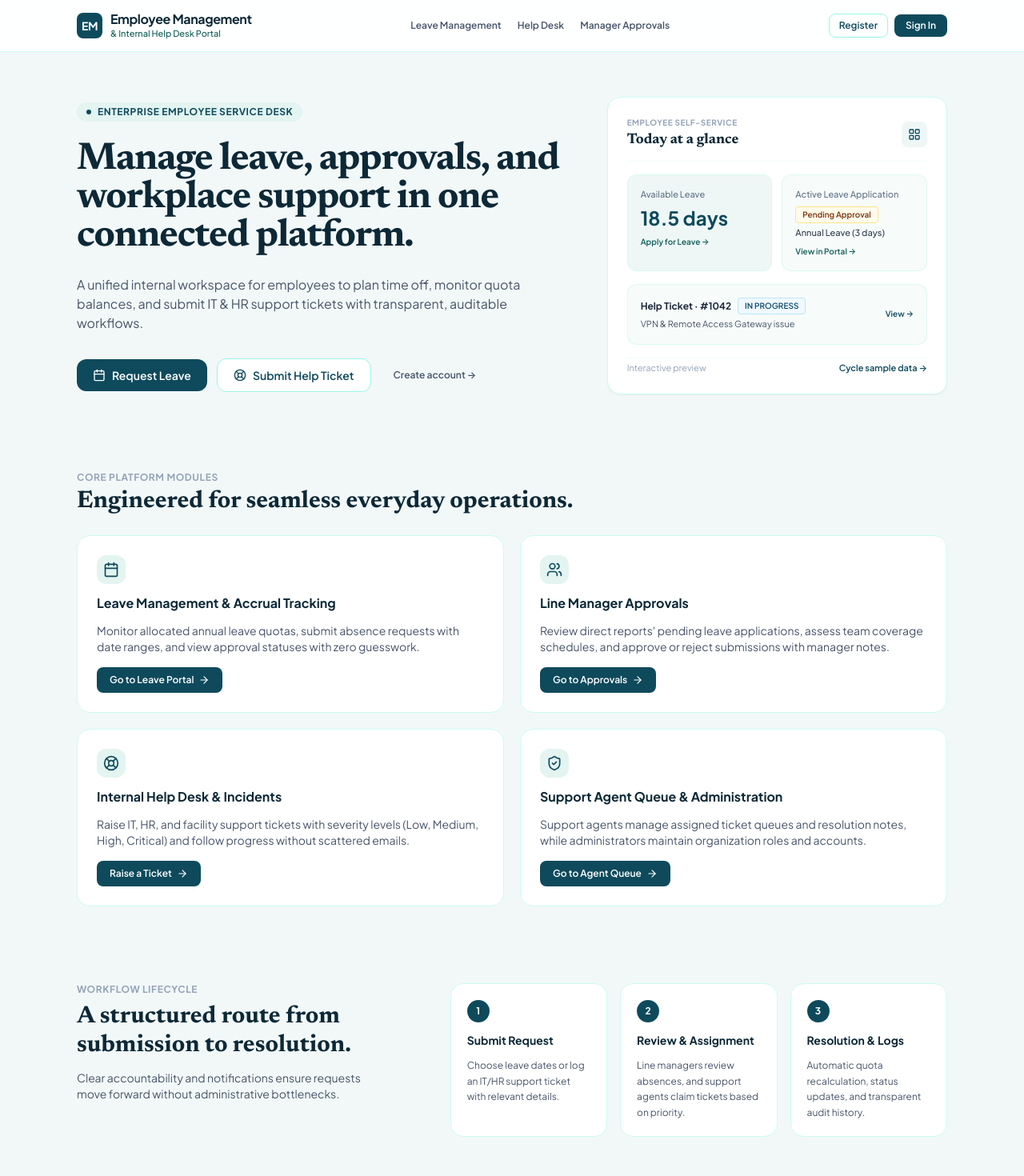
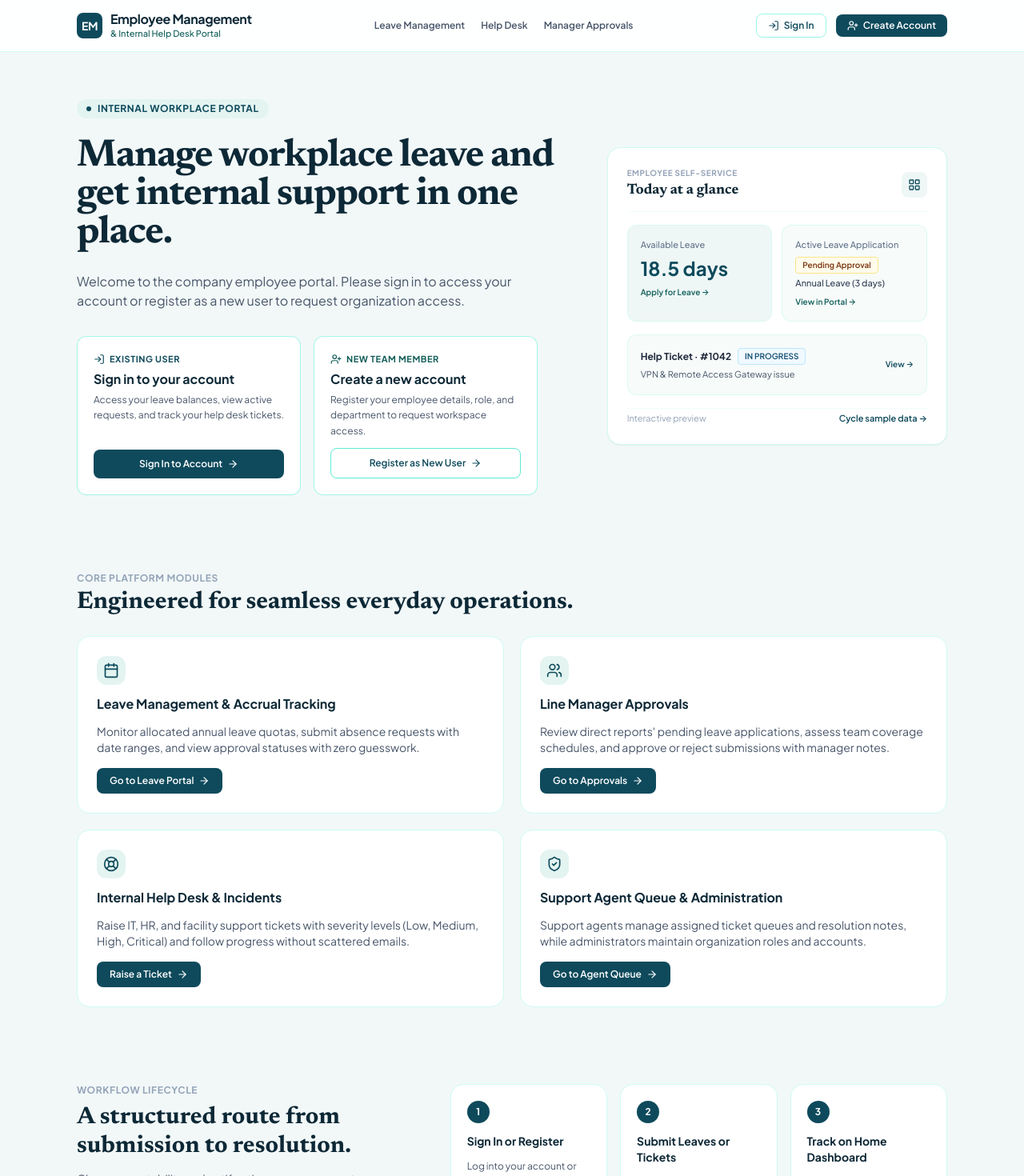
Before and after one commit to elvismungai99-ai/employee-magt-and-internal-help-desk-system, a React (Vite) app in the folder frontend/: page / in a window 1280 px wide. Shown: the top 1470 px of the page at 80% size. Built offline with nearby package versions, Linux system fonts and the light colour scheme; no server answers.

Commit message:
feat: route login directly to home page, landing page requests sign in or registration, smooth user flow

```diff
--- a/frontend/src/api/client.ts
+++ b/frontend/src/api/client.ts
@@ -22,10 +22,12 @@ export const getStoredRefreshToken = (): string | null => {
   return localStorage.getItem(REFRESH_TOKEN_KEY) || sessionStorage.getItem(REFRESH_TOKEN_KEY);
 };
 
-export const setStoredRefreshToken = (token: string | null, persistent: boolean = true) => {
+export const setStoredRefreshToken = (token: string | null, persistent: boolean = false) => {
   if (token) {
-    if (persistent || localStorage.getItem(REFRESH_TOKEN_KEY)) {
+    if (persistent) {
       localStorage.setItem(REFRESH_TOKEN_KEY, token);
+    } else {
+      localStorage.removeItem(REFRESH_TOKEN_KEY);
     }
     sessionStorage.setItem(REFRESH_TOKEN_KEY, token);
   } else {
--- a/frontend/src/context/AuthContext.tsx
+++ b/frontend/src/context/AuthContext.tsx
@@ -71,7 +71,7 @@ export const AuthProvider: React.FC<{ children: React.ReactNode }> = ({ children
     initAuth();
   }, [clearAuthState, fetchProfile]);
 
-  const login = async (payload: LoginPayload, rememberMe: boolean = true) => {
+  const login = async (payload: LoginPayload, rememberMe: boolean = false) => {
     setIsLoading(true);
     try {
       const authData = await authApi.login(payload);
@@ -86,7 +86,7 @@ export const AuthProvider: React.FC<{ children: React.ReactNode }> = ({ children
     }
   };
 
-  const register = async (payload: RegisterPayload, rememberMe: boolean = true) => {
+  const register = async (payload: RegisterPayload, rememberMe: boolean = false) => {
     setIsLoading(true);
     try {
       // Backend registers account with PENDING_APPROVAL status for HR verification
--- a/frontend/src/pages/LandingPage.tsx
+++ b/frontend/src/pages/LandingPage.tsx
@@ -8,13 +8,14 @@ import {
   ShieldCheck,
   LayoutGrid,
   ArrowRight,
-  Clock,
-  CheckCircle2,
-  FileText
+  LogIn,
+  UserPlus,
+  LogOut,
+  CheckCircle2
 } from 'lucide-react';
 
 export const LandingPage: React.FC = () => {
-  const { user, isAuthenticated } = useAuth();
+  const { user, isAuthenticated, logout } = useAuth();
   const navigate = useNavigate();
 
   // Interactive sample state for "Today at a glance" widget
@@ -43,8 +44,43 @@ export const LandingPage: React.FC = () => {
     }
   };
 
+  const handleLogout = async () => {
+    await logout();
+  };
+
   return (
     <div className="min-h-screen bg-[#f2f8f8] text-[#0d2836] flex flex-col font-sans selection:bg-teal-200 selection:text-teal-900">
+
+      {/* Active Session Notice Banner (if previous session detected in browser) */}
+      {isAuthenticated && (
+        <aside aria-label="Active session banner" className="bg-[#0e4a5c] text-white text-xs px-4 py-2 border-b border-teal-800">
+          <div className="max-w-6xl mx-auto flex flex-col sm:flex-row items-center justify-between gap-2">
+            <div className="flex items-center gap-2">
+              <span className="w-2 h-2 rounded-full bg-emerald-400 animate-pulse"></span>
+              <span>
+                Active session detected for <strong className="underline">{user?.fullName || user?.firstName}</strong> ({user?.employeeCode || 'Employee'}).
+              </span>
+            </div>
+            <div className="flex items-center gap-3">
+              <Link
+                to="/home"
+                className="font-bold text-[#2dd4bf] hover:underline inline-flex items-center gap-1"
+              >
+                Go to Home Dashboard &rarr;
+              </Link>
+              <span className="text-teal-400">|</span>
+              <button
+                type="button"
+                onClick={handleLogout}
+                className="text-slate-200 hover:text-white underline cursor-pointer inline-flex items-center gap-1"
+              >
+                <LogOut className="w-3 h-3" /> Sign Out
+              </button>
+            </div>
+          </div>
+        </aside>
+      )}
+
       {/* Top Navbar */}
       <header className="border-b border-teal-100 bg-white/90 backdrop-blur-md sticky top-0 z-30">
         <div className="max-w-6xl mx-auto px-4 sm:px-6 lg:px-8 h-16 flex items-center justify-between">
@@ -87,35 +123,20 @@ export const LandingPage: React.FC = () => {
             </button>
           </div>
 
+          {/* Top Auth Actions */}
           <div className="flex items-center gap-3">
-            {isAuthenticated ? (
-              <div className="flex items-center gap-3">
-                <span className="text-xs text-slate-600 hidden sm:inline">
-                  Signed in as <strong className="text-[#0d2836]">{user?.fullName || user?.firstName}</strong>
-                </span>
             <Link
-                  to="/dashboard"
-                  className="inline-flex items-center gap-1.5 px-3.5 py-2 bg-[#0e4a5c] hover:bg-[#083543] text-white text-xs font-semibold rounded-lg shadow-xs transition"
+              to="/login"
+              className="px-3.5 py-1.5 text-xs font-semibold text-[#0e4a5c] hover:bg-teal-50 border border-teal-200 rounded-lg transition inline-flex items-center gap-1.5"
             >
-                  Open Dashboard <ArrowRight className="w-3.5 h-3.5" />
+              <LogIn className="w-3.5 h-3.5" /> Sign In
             </Link>
-              </div>
-            ) : (
-              <div className="flex items-center gap-2">
             <Link
               to="/register"
-                  className="px-3 py-1.5 border border-teal-200 text-[#0e4a5c] hover:bg-teal-50 text-xs font-semibold rounded-lg transition"
+              className="px-3.5 py-1.5 bg-[#0e4a5c] hover:bg-[#083543] text-white text-xs font-semibold rounded-lg shadow-xs transition inline-flex items-center gap-1.5"
             >
-                  Register
+              <UserPlus className="w-3.5 h-3.5" /> Create Account
             </Link>
-                <Link
-                  to="/login"
-                  className="px-3.5 py-1.5 bg-[#0e4a5c] hover:bg-[#083543] text-white text-xs font-semibold rounded-lg shadow-xs transition"
-                >
-                  Sign In
-                </Link>
-              </div>
-            )}
           </div>
         </div>
       </header>
@@ -128,40 +149,60 @@ export const LandingPage: React.FC = () => {
           <div className="lg:col-span-7 space-y-6">
             <div className="inline-flex items-center gap-2 px-3 py-1 rounded-full bg-[#e3f4f1] text-[#0e4a5c] text-xs font-bold tracking-wider uppercase">
               <span className="w-1.5 h-1.5 rounded-full bg-[#0e4a5c]" />
-              Enterprise Employee Service Desk
+              Internal Workplace Portal
             </div>
 
             <h1 className="font-serif text-3xl sm:text-4xl lg:text-5xl font-bold text-[#0d2836] leading-[1.18] tracking-tight">
-              Manage leave, approvals, and workplace support in one connected platform.
+              Manage workplace leave and get internal support in one place.
             </h1>
 
             <p className="text-slate-600 text-sm sm:text-base leading-relaxed max-w-xl">
-              A unified internal workspace for employees to plan time off, monitor quota balances, and submit IT &amp; HR support tickets with transparent, auditable workflows.
+              Welcome to the company employee portal. Please sign in to access your account or register as a new user to request organization access.
             </p>
 
-            <div className="flex flex-wrap items-center gap-3 pt-2">
-              <button
-                type="button"
-                onClick={() => handleAction('/leave')}
-                className="px-5 py-2.5 bg-[#0e4a5c] hover:bg-[#083543] text-white text-sm font-semibold rounded-xl shadow-xs transition inline-flex items-center gap-2 cursor-pointer"
+            {/* Prominent Gateway Cards: Sign In vs Create Account */}
+            <div className="grid grid-cols-1 sm:grid-cols-2 gap-4 max-w-xl pt-2">
+              {/* Gateway Card 1: Existing User */}
+              <div className="bg-white rounded-xl border border-teal-200/90 p-5 shadow-xs flex flex-col justify-between space-y-3 hover:border-teal-400 transition">
+                <div>
+                  <div className="text-[11px] font-bold text-[#0e4a5c] uppercase tracking-wider flex items-center gap-1.5">
+                    <LogIn className="w-3.5 h-3.5" /> Existing User
+                  </div>
+                  <h3 className="font-bold text-base text-[#0d2836] mt-1">
+                    Sign in to your account
+                  </h3>
+                  <p className="text-xs text-slate-600 mt-1 leading-relaxed">
+                    Access your leave balances, view active requests, and track your help desk tickets.
+                  </p>
+                </div>
+                <Link
+                  to="/login"
+                  className="w-full py-2.5 px-4 bg-[#0e4a5c] hover:bg-[#083543] text-white text-xs font-semibold rounded-lg shadow-xs transition text-center inline-flex items-center justify-center gap-1.5"
                 >
-                <Calendar className="w-4 h-4" /> Request Leave
-              </button>
-              <button
-                type="button"
-                onClick={() => handleAction('/helpdesk')}
-                className="px-5 py-2.5 bg-white border border-teal-200 text-[#0e4a5c] hover:bg-[#f0f9f8] text-sm font-semibold rounded-xl shadow-xs transition inline-flex items-center gap-2 cursor-pointer"
-              >
-                <LifeBuoy className="w-4 h-4" /> Submit Help Ticket
-              </button>
-              {!isAuthenticated && (
+                  Sign In to Account <ArrowRight className="w-3.5 h-3.5" />
+                </Link>
+              </div>
+
+              {/* Gateway Card 2: New User */}
+              <div className="bg-white rounded-xl border border-teal-200/90 p-5 shadow-xs flex flex-col justify-between space-y-3 hover:border-teal-400 transition">
+                <div>
+                  <div className="text-[11px] font-bold text-teal-800 uppercase tracking-wider flex items-center gap-1.5">
+                    <UserPlus className="w-3.5 h-3.5" /> New Team Member
+                  </div>
+                  <h3 className="font-bold text-base text-[#0d2836] mt-1">
+                    Create a new account
+                  </h3>
+                  <p className="text-xs text-slate-600 mt-1 leading-relaxed">
+                    Register your employee details, role, and department to request workspace access.
+                  </p>
+                </div>
                 <Link
                   to="/register"
-                  className="px-4 py-2.5 text-xs font-semibold text-slate-600 hover:text-[#0e4a5c] transition inline-flex items-center gap-1"
+                  className="w-full py-2.5 px-4 bg-white border border-teal-300 hover:bg-teal-50 text-[#0e4a5c] text-xs font-semibold rounded-lg shadow-xs transition text-center inline-flex items-center justify-center gap-1.5"
                 >
-                  Create account &rarr;
+                  Register as New User <ArrowRight className="w-3.5 h-3.5" />
                 </Link>
-              )}
+              </div>
             </div>
           </div>
 
@@ -392,10 +433,10 @@ export const LandingPage: React.FC = () => {
                 1
               </div>
               <h4 className="font-bold text-sm text-[#0d2836]">
-                Submit Request
+                Sign In or Register
               </h4>
               <p className="text-xs text-slate-600 leading-relaxed">
-                Choose leave dates or log an IT/HR support ticket with relevant details.
+                Log into your account or register with your work email to get verified.
               </p>
             </div>
 
@@ -404,7 +445,7 @@ export const LandingPage: React.FC = () => {
                 2
               </div>
               <h4 className="font-bold text-sm text-[#0d2836]">
-                Review &amp; Assignment
+                Submit Leaves or Tickets
               </h4>
               <p className="text-xs text-slate-600 leading-relaxed">
                 Line managers review absences, and support agents claim tickets based on priority.
@@ -416,7 +457,7 @@ export const LandingPage: React.FC = () => {
                 3
               </div>
               <h4 className="font-bold text-sm text-[#0d2836]">
-                Resolution &amp; Logs
+                Track on Home Dashboard
               </h4>
               <p className="text-xs text-slate-600 leading-relaxed">
                 Automatic quota recalculation, status updates, and transparent audit history.
@@ -482,21 +523,12 @@ export const LandingPage: React.FC = () => {
         {/* Section 5: Dark Petrol Final CTA Banner */}
         <section className="bg-[#0f2e3d] rounded-2xl p-8 sm:p-12 text-center text-white space-y-5 shadow-sm">
           <h2 className="font-serif text-2xl sm:text-3xl lg:text-4xl font-bold tracking-tight max-w-xl mx-auto leading-snug">
-            Ready to streamline leave and workplace support?
+            Ready to access your employee workspace?
           </h2>
           <p className="text-slate-300 text-xs sm:text-sm max-w-md mx-auto leading-relaxed">
-            Sign in to access your organization workspace, submit requests, or manage direct reports.
+            Please sign in to your existing account or register as a new employee to get started.
           </p>
           <div className="pt-2 flex flex-wrap items-center justify-center gap-3">
-            {isAuthenticated ? (
-              <Link
-                to="/dashboard"
-                className="inline-flex items-center justify-center px-6 py-2.5 bg-[#2dd4bf] hover:bg-[#14b8a6] text-[#0a2734] font-bold text-sm rounded-xl shadow-xs transition"
-              >
-                Go to Dashboard &rarr;
-              </Link>
-            ) : (
-              <>
             <Link
               to="/login"
               className="inline-flex items-center justify-center px-6 py-2.5 bg-[#2dd4bf] hover:bg-[#14b8a6] text-[#0a2734] font-bold text-sm rounded-xl shadow-xs transition"
@@ -507,10 +539,8 @@ export const LandingPage: React.FC = () => {
               to="/register"
               className="inline-flex items-center justify-center px-6 py-2.5 bg-white/10 hover:bg-white/20 border border-teal-200/40 text-white font-semibold text-sm rounded-xl shadow-xs transition"
             >
-                  Register as Employee
+              Register as New User
             </Link>
-              </>
-            )}
           </div>
         </section>
       </main>
--- a/frontend/src/pages/LoginPage.tsx
+++ b/frontend/src/pages/LoginPage.tsx
@@ -11,9 +11,8 @@ export const LoginPage: React.FC = () => {
 
   const [email, setEmail] = useState('');
   const [password, setPassword] = useState('');
-  const [rememberMe, setRememberMe] = useState(true);
+  const [rememberMe, setRememberMe] = useState(false);
   const [showPassword, setShowPassword] = useState(false);
-  const [savedFound, setSavedFound] = useState(false);
   const [error, setError] = useState<string | null>(null);
   const [isSubmitting, setIsSubmitting] = useState(false);
 
@@ -33,7 +32,7 @@ export const LoginPage: React.FC = () => {
 
   // Where to navigate after login
   const rawFrom = (location.state as any)?.from?.pathname;
-  const from = rawFrom && rawFrom !== '/' ? rawFrom : '/dashboard';
+  const from = rawFrom && rawFrom !== '/' && rawFrom !== '/landing' ? rawFrom : '/home';
 
   // Purge any legacy insecure plain-text credentials from localStorage
   useEffect(() => {
```
Also changed, not shown: frontend/src/App.tsx (+13 -2 lines), frontend/src/components/Navbar.tsx (+8 -8 lines). Lines whose indentation alone changed are shown as unchanged.
